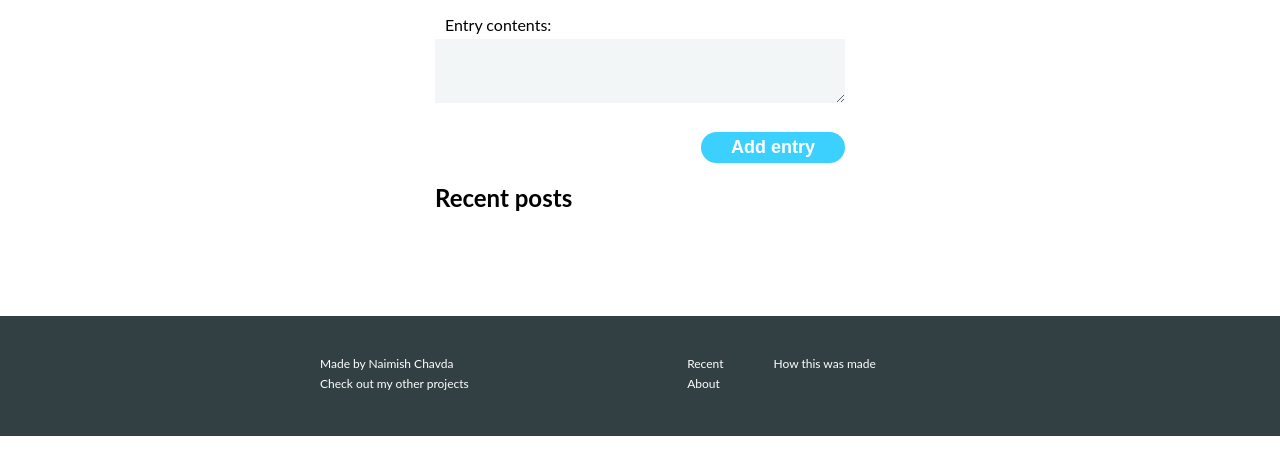
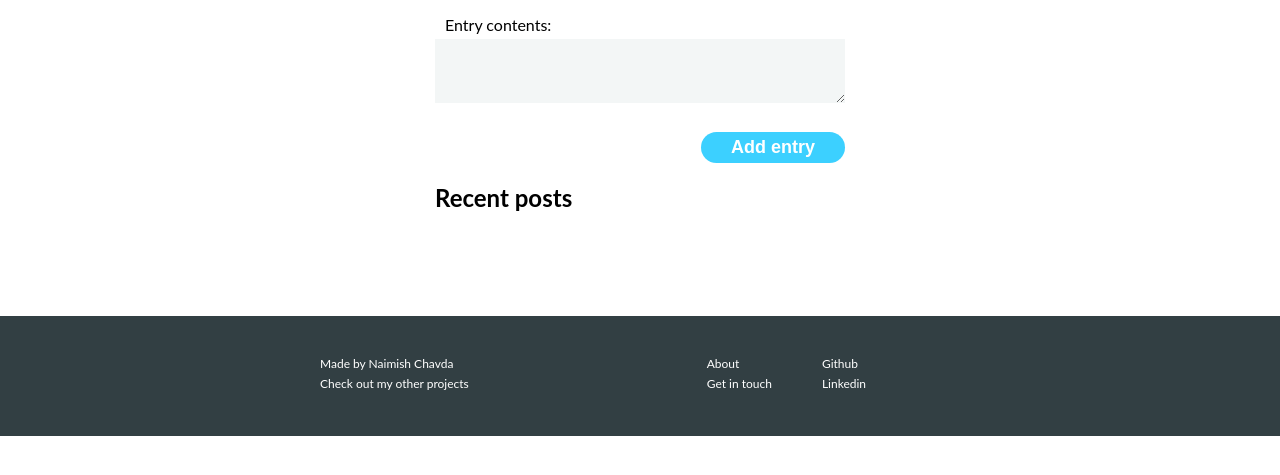
Before and after one commit to Naimish100/Microblog-Application, a Flask app: page / in a window 1280 px wide. Shown: the part 202-677 px from the top of the page. Run offline with Flask 2, Linux system fonts and the light colour scheme; data that the repository does not hold is empty.

Commit message:
Update home.html
Addition in footer

```diff
--- a/templates/home.html
+++ b/templates/home.html
@@ -54,18 +54,19 @@
     <footer class="footer">
       <div class="footer__content">
         <section class="left">
-          <a class="footer__item">Made by Naimish Chavda</a>
-          <a class="footer__item">Check out my other projects</a>
+          <a href="https://naimishchavda.herokuapp.com/" class="footer__item">Made by Naimish Chavda</a>
+          <a href="https://naimishchavda.herokuapp.com/work" class="footer__item">Check out my other projects</a>
         </section>
 
         <section class="right">
           <div class="footer__column">
-            <a class="footer__item">Recent</a>
-            <a class="footer__item">About</a>
+            <a href="https://naimishchavda.herokuapp.com/about" class="footer__item">About</a>
+            <a href="https://naimishchavda.herokuapp.com/contact" class="footer__item">Get in touch</a>
           </div>
 
           <div class="footer__column">
-            <a class="footer__item">How this was made</a>
+            <a href="https://github.com/Naimish100" class="footer__item">Github</a>
+            <a href="https://www.linkedin.com/in/naimish-chavda-649b911a2/" class="footer__item">Linkedin</a>
           </div>
         </section>
       </div>
```
